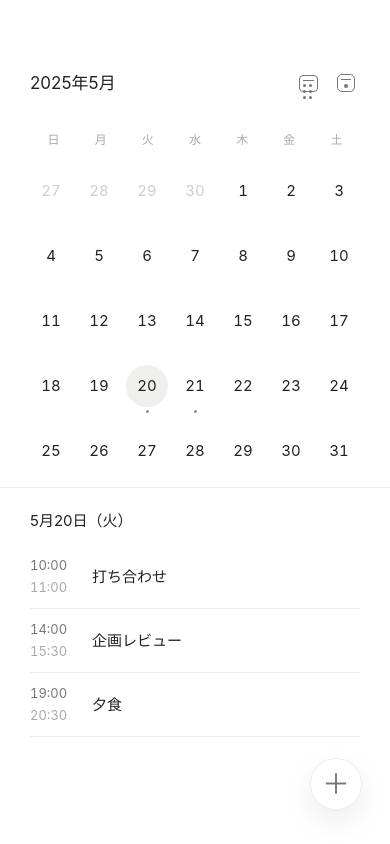
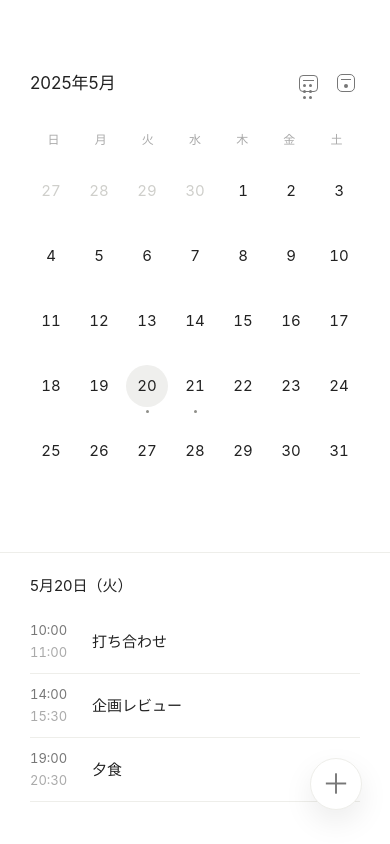
Before and after one commit to leololo1/Yohaku-Calendar, a React Native app: screen / in a window 390 px wide. Built offline with nearby package versions, Linux system fonts and the light colour scheme.

Commit message:
Fix calendar paging state transitions

```diff
--- a/App.tsx
+++ b/App.tsx
@@ -112,6 +112,8 @@
   return `${date.getFullYear()}年${date.getMonth() + 1}月${date.getDate()}日（${weekdays[date.getDay()]}）`;
 };
 
+const monthKey = (date: Date) => `${date.getFullYear()}-${pad(date.getMonth() + 1)}`;
+
 const addDays = (date: Date, days: number) => {
   const next = new Date(date);
   next.setDate(next.getDate() + days);
@@ -200,9 +202,6 @@
     () => sortEvents(events.filter((event) => event.date === selectedDate)),
     [events, selectedDate],
   );
-  const monthDays = useMemo(() => createMonthDays(visibleMonth, selectedDate, events), [events, selectedDate, visibleMonth]);
-  const previousMonthDays = useMemo(() => createMonthDays(addMonths(visibleMonth, -1), selectedDate, events), [events, selectedDate, visibleMonth]);
-  const nextMonthDays = useMemo(() => createMonthDays(addMonths(visibleMonth, 1), selectedDate, events), [events, selectedDate, visibleMonth]);
 
   useEffect(() => {
     const savedEvents = localStorage.getItem(eventStorageKey);
@@ -414,10 +413,11 @@
           <Animated.View style={[styles.calendarLayer, { opacity: calendarOpacity }]}>
             <MonthScreen
               compact={compact}
-            viewportWidth={width}
-            monthPages={[previousMonthDays, monthDays, nextMonthDays]}
-            events={selectedDateEvents}
-            selectedDate={selectedDate}
+              viewportWidth={width}
+              visibleMonth={visibleMonth}
+              allEvents={events}
+              events={selectedDateEvents}
+              selectedDate={selectedDate}
               onSelectDate={(date) => selectDate(date)}
               onSwipeMonth={moveVisibleMonth}
               onOpenWeek={() => {
@@ -553,7 +553,8 @@
 function MonthScreen({
   compact,
   viewportWidth,
-  monthPages,
+  visibleMonth,
+  allEvents,
   events,
   selectedDate,
   onSelectDate,
@@ -563,7 +564,8 @@
 }: {
   compact: boolean;
   viewportWidth: number;
-  monthPages: CalendarDay[][];
+  visibleMonth: Date;
+  allEvents: CalendarEvent[];
   events: CalendarEvent[];
   selectedDate: string;
   onSelectDate: (date: Date) => void;
@@ -571,10 +573,31 @@
   onOpenWeek: () => void;
   onSelectEvent: (event: CalendarEvent) => void;
 }) {
-  const [slideX] = useState(() => new Animated.Value(0));
+  const pageBuffer = 18;
+  const pageOffsets = useMemo(() => Array.from({ length: pageBuffer * 2 + 1 }, (_, index) => index - pageBuffer), []);
+  const [anchorMonth, setAnchorMonth] = useState(visibleMonth);
+  const [pageIndex, setPageIndex] = useState(0);
+  const [slideX] = useState(() => new Animated.Value(-pageBuffer * viewportWidth));
+  const currentMonth = addMonths(anchorMonth, pageIndex);
+  const currentMonthKey = monthKey(currentMonth);
+  const currentPageX = -(pageBuffer + pageIndex) * viewportWidth;
+  const monthPages = useMemo(
+    () => pageOffsets.map((offset) => createMonthDays(addMonths(anchorMonth, offset), selectedDate, allEvents)),
+    [allEvents, anchorMonth, pageOffsets, selectedDate],
+  );
+
+  useEffect(() => {
+    if (monthKey(visibleMonth) === currentMonthKey) {
+      return;
+    }
+
+    setAnchorMonth(visibleMonth);
+    setPageIndex(0);
+    slideX.setValue(-pageBuffer * viewportWidth);
+  }, [currentMonthKey, slideX, viewportWidth, visibleMonth]);
 
   const slideMonth = (amount: number) => {
-    const targetX = amount > 0 ? -viewportWidth : viewportWidth;
+    const targetX = -(pageBuffer + pageIndex + amount) * viewportWidth;
 
     Animated.timing(slideX, {
       toValue: targetX,
@@ -582,14 +605,14 @@
       easing: Easing.out(Easing.quad),
       useNativeDriver: true,
     }).start(() => {
+      setPageIndex((current) => current + amount);
       onSwipeMonth(amount);
-      slideX.setValue(0);
     });
   };
 
   const returnMonth = () => {
     Animated.timing(slideX, {
-      toValue: 0,
+      toValue: currentPageX,
       duration: 170,
       easing: Easing.out(Easing.quad),
       useNativeDriver: true,
@@ -601,7 +624,7 @@
       PanResponder.create({
         onMoveShouldSetPanResponder: (_, gesture) => Math.abs(gesture.dx) > 18 && Math.abs(gesture.dx) > Math.abs(gesture.dy) * 1.4,
         onPanResponderMove: (_, gesture) => {
-          slideX.setValue(gesture.dx);
+          slideX.setValue(currentPageX + gesture.dx);
         },
         onPanResponderRelease: (_, gesture) => {
           if (gesture.dx <= -viewportWidth * 0.22 || gesture.vx < -0.45) {
@@ -618,13 +641,21 @@
         },
         onPanResponderTerminate: returnMonth,
       }),
-    [returnMonth, slideMonth, slideX, viewportWidth],
+    [currentPageX, returnMonth, slideMonth, slideX, viewportWidth],
   );
 
   return (
     <View style={styles.monthScreen}>
       <View style={styles.horizontalViewport} {...panResponder.panHandlers}>
-        <Animated.View style={[styles.horizontalPages, { width: viewportWidth * 3, transform: [{ translateX: Animated.add(slideX, -viewportWidth) }] }]}>
+        <Animated.View
+          style={[
+            styles.horizontalPages,
+            {
+              width: viewportWidth * monthPages.length,
+              transform: [{ translateX: slideX }],
+            },
+          ]}
+        >
           {monthPages.map((days, pageIndex) => (
             <View key={pageIndex} style={{ width: viewportWidth }}>
               <View style={styles.weekRow}>
@@ -758,10 +789,18 @@
   onSelectEvent: (event: CalendarEvent) => void;
 }) {
   const selected = parseDateKey(selectedDate);
-  const weekStart = startOfWeek(selected);
-  const weekPages = [-1, 0, 1].map((offset) => {
-    const pageStart = addDays(weekStart, offset * 7);
-    const pageSelectedKey = toDateKey(addDays(selected, offset * 7));
+  const pageBuffer = 18;
+  const pageOffsets = useMemo(() => Array.from({ length: pageBuffer * 2 + 1 }, (_, index) => index - pageBuffer), []);
+  const [anchorSelectedDate, setAnchorSelectedDate] = useState(selected);
+  const [pageIndex, setPageIndex] = useState(0);
+  const [slideX] = useState(() => new Animated.Value(-pageBuffer * viewportWidth));
+  const currentSelectedDate = addDays(anchorSelectedDate, pageIndex * 7);
+  const currentSelectedDateKey = toDateKey(currentSelectedDate);
+  const currentPageX = -(pageBuffer + pageIndex) * viewportWidth;
+  const weekPages = useMemo(() => pageOffsets.map((offset) => {
+    const pageSelectedDate = addDays(anchorSelectedDate, offset * 7);
+    const pageStart = startOfWeek(pageSelectedDate);
+    const pageSelectedKey = toDateKey(pageSelectedDate);
 
     return Array.from({ length: 7 }, (_, index) => {
       const date = addDays(pageStart, index);
@@ -772,11 +811,20 @@
         selected: toDateKey(date) === pageSelectedKey,
       };
     });
-  });
-  const [slideX] = useState(() => new Animated.Value(0));
+  }), [anchorSelectedDate, pageOffsets]);
+
+  useEffect(() => {
+    if (toDateKey(selected) === currentSelectedDateKey) {
+      return;
+    }
+
+    setAnchorSelectedDate(selected);
+    setPageIndex(0);
+    slideX.setValue(-pageBuffer * viewportWidth);
+  }, [currentSelectedDateKey, selected, slideX, viewportWidth]);
 
   const slideWeek = (amount: number) => {
-    const targetX = amount > 0 ? -viewportWidth : viewportWidth;
+    const targetX = -(pageBuffer + pageIndex + amount) * viewportWidth;
 
     Animated.timing(slideX, {
       toValue: targetX,
@@ -784,14 +832,14 @@
       easing: Easing.out(Easing.quad),
       useNativeDriver: true,
     }).start(() => {
+      setPageIndex((current) => current + amount);
       onSwipeWeek(amount);
-      slideX.setValue(0);
     });
   };
 
   const returnWeek = () => {
     Animated.timing(slideX, {
-      toValue: 0,
+      toValue: currentPageX,
       duration: 170,
       easing: Easing.out(Easing.quad),
       useNativeDriver: true,
@@ -803,7 +851,7 @@
       PanResponder.create({
         onMoveShouldSetPanResponder: (_, gesture) => Math.abs(gesture.dx) > 18 && Math.abs(gesture.dx) > Math.abs(gesture.dy) * 1.4,
         onPanResponderMove: (_, gesture) => {
-          slideX.setValue(gesture.dx);
+          slideX.setValue(currentPageX + gesture.dx);
         },
         onPanResponderRelease: (_, gesture) => {
           if (gesture.dx <= -viewportWidth * 0.22 || gesture.vx < -0.45) {
@@ -820,13 +868,21 @@
         },
         onPanResponderTerminate: returnWeek,
       }),
-    [returnWeek, slideWeek, slideX, viewportWidth],
+    [currentPageX, returnWeek, slideWeek, slideX, viewportWidth],
   );
 
   return (
     <View style={styles.weekScreen}>
       <View style={styles.weekSwipeArea} {...panResponder.panHandlers}>
-        <Animated.View style={[styles.horizontalPages, { width: viewportWidth * 3, transform: [{ translateX: Animated.add(slideX, -viewportWidth) }] }]}>
+        <Animated.View
+          style={[
+            styles.horizontalPages,
+            {
+              width: viewportWidth * weekPages.length,
+              transform: [{ translateX: slideX }],
+            },
+          ]}
+        >
           {weekPages.map((days, pageIndex) => (
             <View key={pageIndex} style={[styles.dayMiniCalendar, { width: viewportWidth }]}>
               <View style={styles.weekRow}>
```
